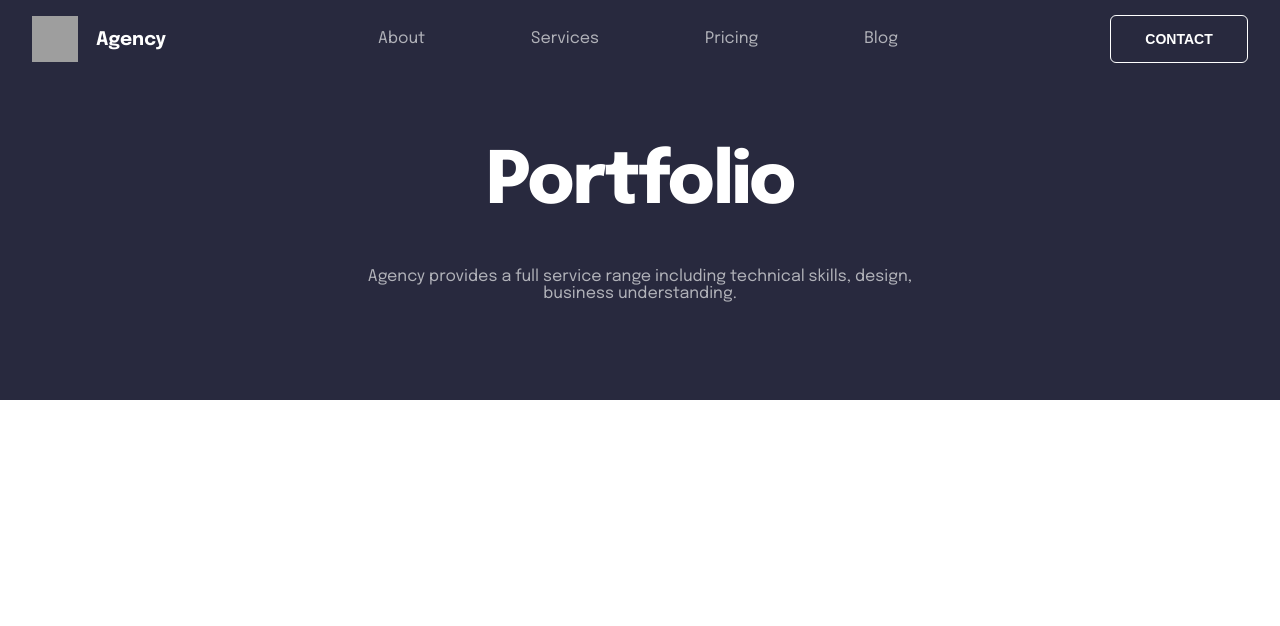
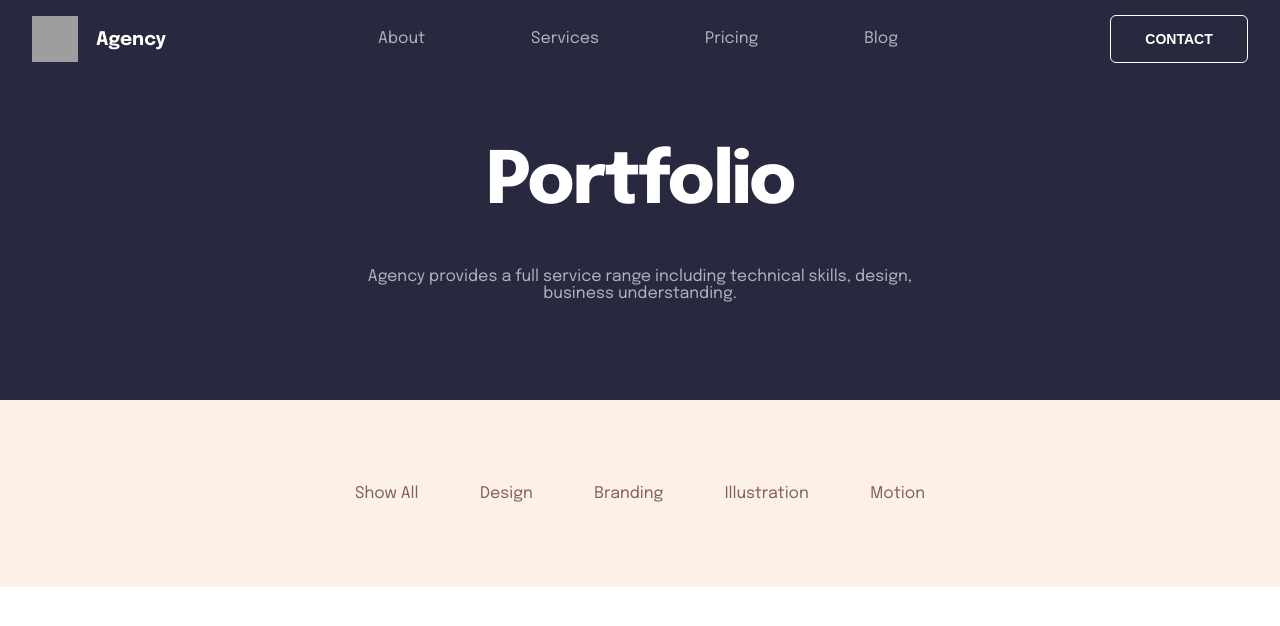
Before and after one commit to LaMileyn/React-layout, a React (Create React App) app: page / in a window 1280 px wide. Shown: the top 626 px of the page. Built offline with nearby package versions, Linux system fonts and the light colour scheme; grey boxes are pictures that could not be loaded.

Commit message:
created layout of categorys links

```diff
--- /dev/null
+++ b/src/components/MainContent/Cards/Cards.jsx
@@ -0,0 +1,9 @@
+import React from 'react';
+
+const Cards = (props) => {
+    return (
+        <div></div>
+    );
+}
+
+export default Cards;
--- /dev/null
+++ b/src/components/MainContent/Categorys/Categorys.jsx
@@ -0,0 +1,19 @@
+import React from 'react';
+import s from './Categorys.module.scss'
+import {Link, NavLink} from "react-router-dom";
+
+const Categorys = (props) => {
+    return (
+        <div className={s.categorys}>
+            <div className={s.categorys__links}>
+                <div><NavLink className={s.categorys__link} to ={'showAll'}>Show All</NavLink></div>
+                <div><NavLink className={s.categorys__link} to ={'design'}>Design</NavLink></div>
+                <div><NavLink className={s.categorys__link} to ={'branding'}>Branding</NavLink></div>
+                <div><NavLink className={s.categorys__link} to ={'illustration'}>Illustration</NavLink></div>
+                <div><NavLink className={s.categorys__link} to ={'motion'}>Motion</NavLink></div>
+            </div>
+        </div>
+    );
+}
+
+export default Categorys;
--- /dev/null
+++ b/src/components/MainContent/Categorys/Categorys.module.scss
@@ -0,0 +1,17 @@
+@import "src/styles/variables";
+
+.categorys{
+  width: 100%;
+  &__links{
+    max-width: 570px;
+    margin: 0 auto;
+    display: flex;
+    align-items: center;
+    justify-content: space-between;
+    .categorys__link{
+      color: $brownColor;
+      font-size: 16px;
+      font-weight: 400;
+    }
+  }
+}
--- /dev/null
+++ b/src/components/MainContent/MainContent.jsx
@@ -0,0 +1,17 @@
+import React from 'react';
+import s from './MainContent.module.scss'
+import Categorys from "./Categorys/Categorys";
+import Cards from "./Cards/Cards";
+
+const MainContent = (props) => {
+    return (
+        <section className={s['main-content']}>
+            <div className={s['main-content__container']}>
+                <Categorys/>
+                <Cards/>
+            </div>
+        </section>
+    );
+}
+
+export default MainContent;
--- /dev/null
+++ b/src/components/MainContent/MainContent.module.scss
@@ -0,0 +1,11 @@
+@import "src/styles/variables";
+
+.main-content {
+  &__container {
+    padding: 85px 0;
+    width: $containerWidth;
+    max-width: 95%;
+    margin: 0 auto;
+  }
+  background-color: $wheatMediumColor;
+}
--- a/src/pages/MainPage/MainPage.jsx
+++ b/src/pages/MainPage/MainPage.jsx
@@ -2,11 +2,13 @@ import React from 'react';
 import s from './MainPage.module.scss'
 import Header from "../../components/Header/Header";
 import TopBanner from "../../components/TopBanner/TopBanner";
+import MainContent from "../../components/MainContent/MainContent";
 
 const MainPage = (props) => {
     return (
         <section className={s['main-page']}>
             <TopBanner/>
+            <MainContent/>
         </section>
     );
 }
```
